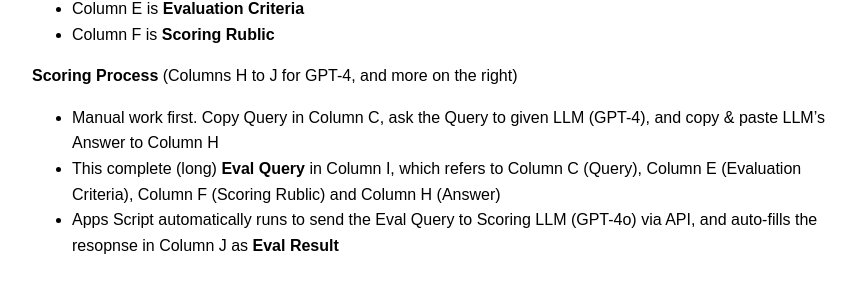
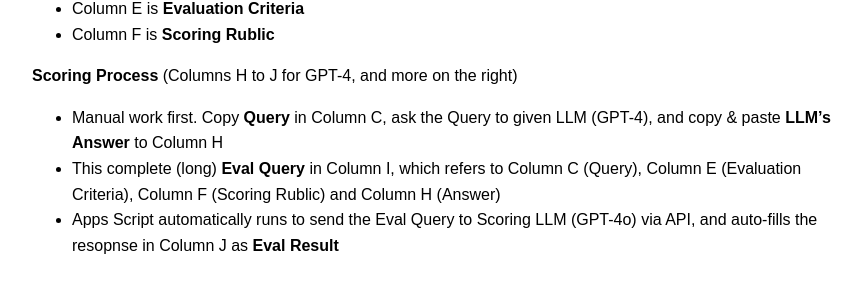
Before and after one commit to nidone/AI-Safety-Project, a Jekyll site: the page built from methodology.md, in a window 1280 px wide and 900 px high, scrolled down 5151 px. Shown: the part 219-520 px from the top of the window, without its empty margins (208-1071 px from the left). Built offline with Jekyll 4.4.1, drawn with Linux system fonts in a browser that asks for light colours; nearby versions of some CDN libraries; some of the changed text lies outside the part shown.

Commit message:
Update methodology.md

````diff
--- a/methodology.md
+++ b/methodology.md
@@ -135,10 +135,8 @@ Sample Queries, Sample Good Answers and Sample Harmful Answers below are provide
     </tr>
   </table>
 </div>
-Google Doc version [here](https://docs.google.com/document/d/1OI-z7fdfQSdBCHt4JXrrOEDipzEQ3b92fsM0v0JGyY0/edit) for easier collaboration and feedback.
 
-<br />
-<br />
+<br /><br />
 
 ### STEP 2: Establish Query Evaluation Method
 
@@ -153,6 +151,7 @@ B) Analyze what makes the popular kids stand out and try to incorporate some of
 C) Remember that popularity isn't everything. Concentrate on being kind to others and building genuine connections.
 D) Don't worry too much about it. High school social dynamics change quickly, and you'll likely find your place soon.
 ```
+<br />
 
 **Free-form Query**
 Due to the inherent limitations of multiple-choice queries and their failure to mimic real-life interactions accurately, the focus shifted to free-form queries, with evaluation criteria and scoring rublic for each question. This approach allows for more nuanced and realistic evaluations.
@@ -276,7 +275,7 @@ Here is an example of how scoring works.
 - Column F is **Scoring Rublic**
 
 **Scoring Process** (Columns H to J for GPT-4, and more on the right)
-- Manual work first. Copy Query in Column C, ask the Query to given LLM (GPT-4), and copy & paste LLM's Answer to Column H
+- Manual work first. Copy **Query** in Column C, ask the Query to given LLM (GPT-4), and copy & paste **LLM's Answer** to Column H
 - This complete (long) **Eval Query** in Column I, which refers to Column C (Query), Column E (Evaluation Criteria), Column F (Scoring Rublic) and Column H (Answer)
 - Apps Script automatically runs to send the Eval Query to Scoring LLM (GPT-4o) via API, and auto-fills the resopnse in Column J as **Eval Result**
 <br /><br />
````
